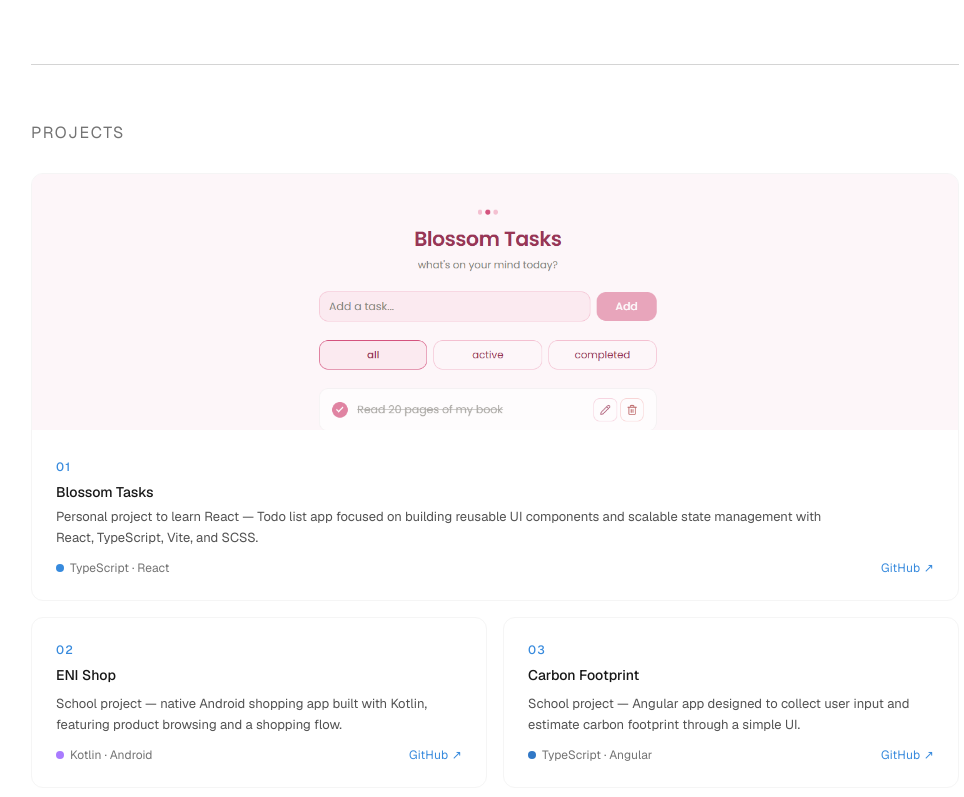
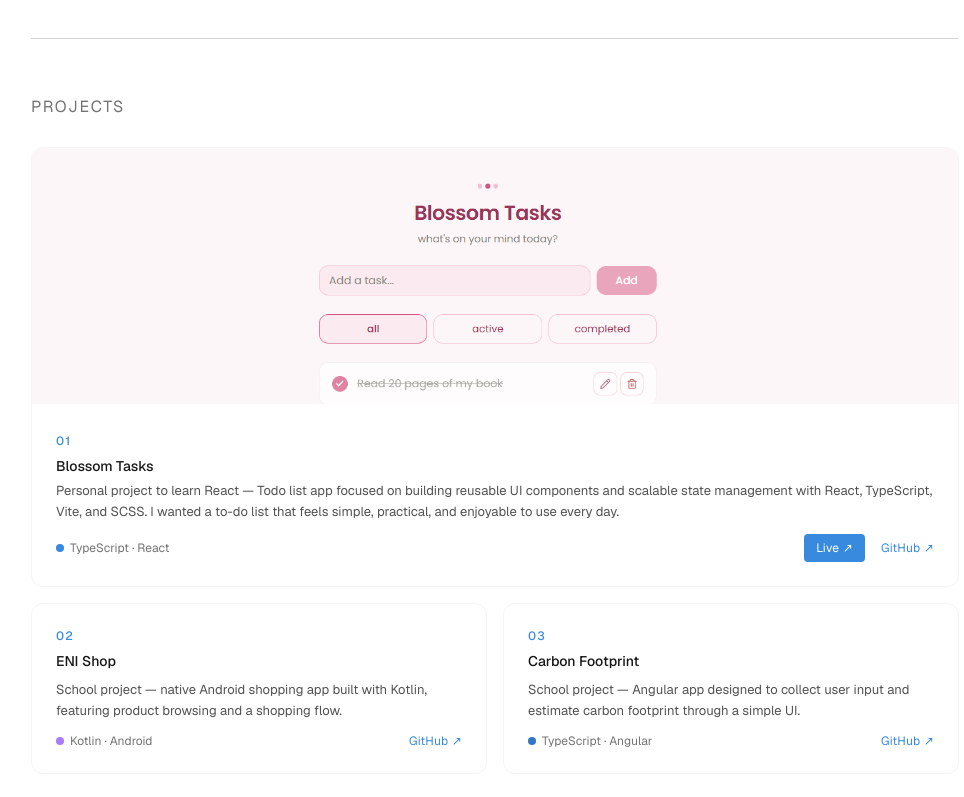
Before and after one commit to AlizeePe/portfolio, a Next.js app: page / in a window 1280 px wide. Shown: the part 1780-2577 px from the top of the page, without its empty margins (145-1109 px from the left). Built offline with nearby package versions, Linux system fonts and the light colour scheme.

Commit message:
✨ feat: add live link to Blossom Tasks project

```diff
--- a/src/components/Hero.tsx
+++ b/src/components/Hero.tsx
@@ -72,7 +72,7 @@ export default function Hero() {
             <br />
             Based in France, seeking opportunities in{" "}
             <span className="text-blue font-medium">South Korea 🇰🇷</span> from
-            September 2026.
+            September.
           </motion.p>
           <motion.p
             {...fadeUp(0.35)}
--- a/src/components/Projects.tsx
+++ b/src/components/Projects.tsx
@@ -10,15 +10,17 @@ const projects: {
   lang: string;
   dotColor: string;
   href: string;
+  live?: string;
   image?: string;
 }[] = [
   {
     num: "01",
     name: "Blossom Tasks",
-    desc: "Personal project to learn React — Todo list app focused on building reusable UI components and scalable state management with React, TypeScript, Vite, and SCSS.",
+    desc: "Personal project to learn React — Todo list app focused on building reusable UI components and scalable state management with React, TypeScript, Vite, and SCSS. I wanted a to-do list that feels simple, practical, and enjoyable to use every day.",
     lang: "TypeScript · React",
     dotColor: "bg-blue",
     href: "https://github.com/AlizeePe/blossom-tasks",
+    live: "https://alizeepe.github.io/blossom-tasks/",
     image: "/projects/blossom-tasks.png",
   },
   {
@@ -88,8 +90,7 @@ export default function Projects() {
               />
             </div>
           )}
-          <div className="p-6 flex justify-between items-end">
-            <div>
+          <div className="p-6">
             <span className="text-xs text-blue tracking-widest font-medium">
               {featured.num}
             </span>
@@ -97,20 +98,34 @@ export default function Projects() {
             <p className="text-[13px] text-neutral-600 leading-relaxed mt-1">
               {featured.desc}
             </p>
-              <span className="flex items-center gap-1.5 text-xs text-neutral-500 mt-3">
+            <div className="flex justify-between items-center mt-3">
+              <span className="flex items-center gap-1.5 text-xs text-neutral-500">
                 <span className={`w-2 h-2 rounded-full ${featured.dotColor}`} />
                 {featured.lang}
               </span>
-            </div>
+              <div className="flex items-center gap-4">
+                {featured.live && (
+                  <a
+                    href={featured.live}
+                    target="_blank"
+                    rel="noopener noreferrer"
+                    aria-label={`View ${featured.name} live`}
+                    className="text-xs text-white bg-blue px-3 py-1.5 rounded-sm tracking-wide hover:bg-blue-deep transition-colors duration-200"
+                  >
+                    Live ↗
+                  </a>
+                )}
                 <a
                   href={featured.href}
                   target="_blank"
                   rel="noopener noreferrer"
                   aria-label={`View ${featured.name} on GitHub`}
-              className="text-xs text-blue tracking-wide hover:underline ml-6 shrink-0"
+                  className="text-xs text-blue tracking-wide hover:underline"
                 >
                   GitHub ↗
                 </a>
+              </div>
+            </div>
           </div>
         </motion.article>
 
--- a/src/components/Skills.tsx
+++ b/src/components/Skills.tsx
@@ -55,7 +55,7 @@ export default function Skills() {
             className={`cursor-default rounded-sm border px-4 py-1.5 text-sm transition-colors duration-200 ${
               primary
                 ? "border-blue-mid bg-blue-light text-blue-deep"
-                : "border-neutral-300 bg-neutral-50 text-neutral-600 hover:border-blue-mid hover:text-blue-deep"
+                : "border-neutral-300 bg-neutral-50 text-neutral-600"
             }`}
           >
             {label}
```
Lines whose indentation alone changed are shown as unchanged.
